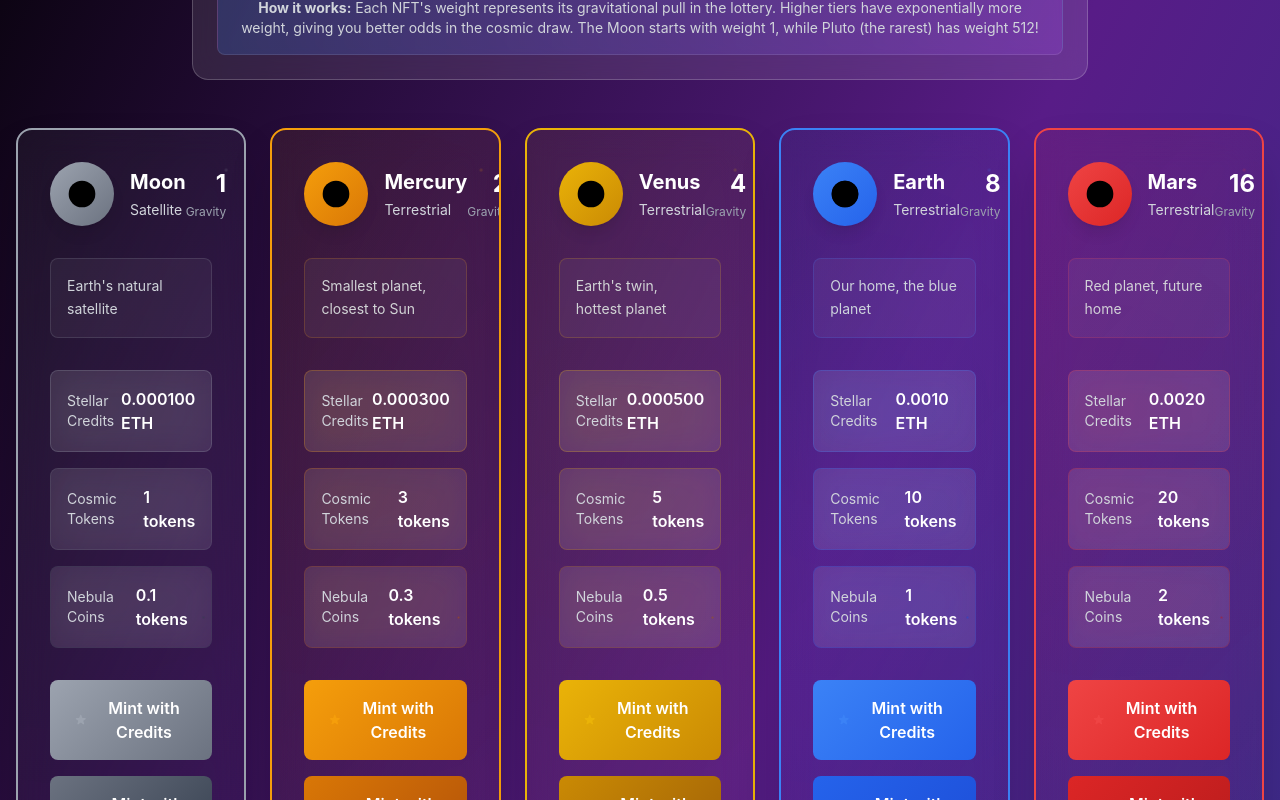
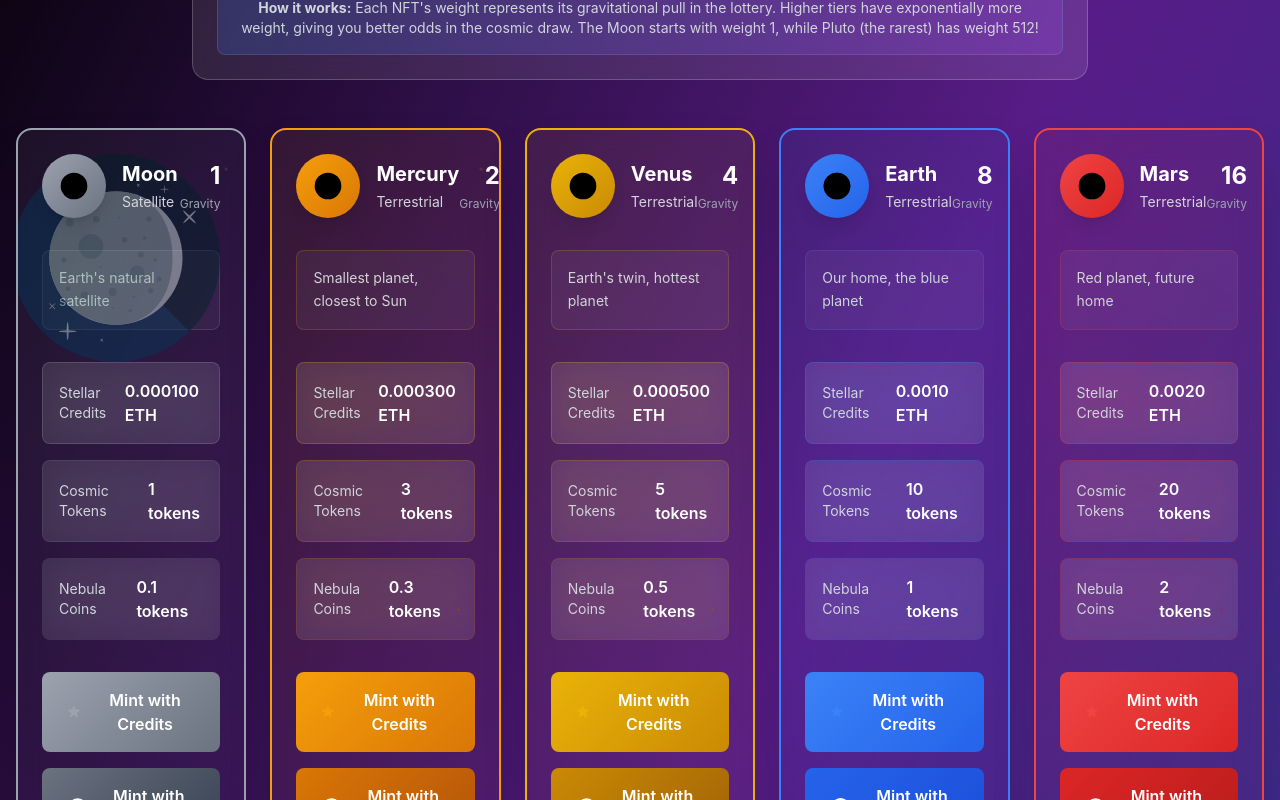
Before and after one commit to Hi1itsme/Hodlotto_Minting_Page, a React (Create React App) app: page / in a window 1280 px wide. Shown: the part 380-1180 px from the top of the page. Built offline with nearby package versions, Linux system fonts and the light colour scheme.

Commit message:
Moon silhouette working with custom SVG - high visibility achieved

```diff
--- a/src/components/MintingPage.tsx
+++ b/src/components/MintingPage.tsx
@@ -95,7 +95,7 @@ const MintingPage: React.FC<MintingPageProps> = ({
           initial={{ opacity: 0 }}
           animate={{ opacity: 1 }}
           transition={{ duration: 0.8, delay: 0.4 }}
-          className="grid grid-cols-1 md:grid-cols-2 lg:grid-cols-3 xl:grid-cols-5 gap-6"
+          className="grid grid-cols-1 md:grid-cols-2 lg:grid-cols-3 xl:grid-cols-5 gap-8"
         >
           {contractData.tiers.map((tier, index) => (
             <MintingTier
--- a/src/components/MintingTier.tsx
+++ b/src/components/MintingTier.tsx
@@ -91,6 +91,20 @@ const StarIcon = ({ className, style }: { className?: string; style?: React.CSSP
   <svg className={className} style={style} fill="currentColor" viewBox="0 0 20 20">
     <path d="M9.049 2.927c.3-.921 1.603-.921 1.902 0l1.07 3.292a1 1 0 00.95.69h3.462c.969 0 1.371 1.24.588 1.81l-2.8 2.034a1 1 0 00-.364 1.118l1.07 3.292c.3.921-.755 1.688-1.54 1.118l-2.8-2.034a1 1 0 00-1.175 0l-2.8 2.034c-.784.57-1.838-.197-1.539-1.118l1.07-3.292a1 1 0 00-.364-1.118L2.98 8.72c-.783-.57-.38-1.81.588-1.81h3.461a1 1 0 00.951-.69l1.07-3.292z" />
   </svg>
+);
+
+const MoonSilhouette = ({ className, style }: { className?: string; style?: React.CSSProperties }) => (
+  <div className={className} style={style}>
+    <img
+      src="/moon-svg.svg"
+      alt="Moon silhouette"
+      className="w-full h-full object-contain"
+      style={{
+        filter: 'brightness(0.9) contrast(1.0)',
+        opacity: 0.8
+      }}
+    />
+  </div>
 );
 
 const MintingTier: React.FC<MintingTierProps> = ({
@@ -376,6 +390,13 @@ const MintingTier: React.FC<MintingTierProps> = ({
                background: `radial-gradient(circle, ${planetColors.accent}80 0%, ${planetColors.accent}20 70%, transparent 100%)`
              }}></div>
       </div>
+
+      {/* Moon Silhouette - Only for Moon tier */}
+      {tierNumber === 0 && (
+        <div className="absolute top-6 right-6 opacity-60 pointer-events-none">
+          <MoonSilhouette className="w-52 h-52" style={{ color: planetColors.primary }} />
+        </div>
+      )}
     </motion.div>
   );
 };
--- a/src/index.css
+++ b/src/index.css
@@ -21,13 +21,14 @@ code {
 
 /* Tier card styling with cosmic effects */
 .tier-card {
-  @apply bg-gradient-to-br from-gray-900/80 to-gray-800/80 backdrop-blur-lg rounded-2xl p-8 border-2 shadow-2xl;
+  @apply bg-gradient-to-br from-gray-900/80 to-gray-800/80 backdrop-blur-lg rounded-2xl p-6 border-2 shadow-2xl;
   position: relative;
   overflow: hidden;
   transition: all 0.3s ease;
-  min-height: 600px;
+  min-height: 580px;
   display: flex;
   flex-direction: column;
+  justify-content: space-between;
 }
 
 .tier-card::before {
```
Also changed, not shown: public/moon-svg.svg (added).
